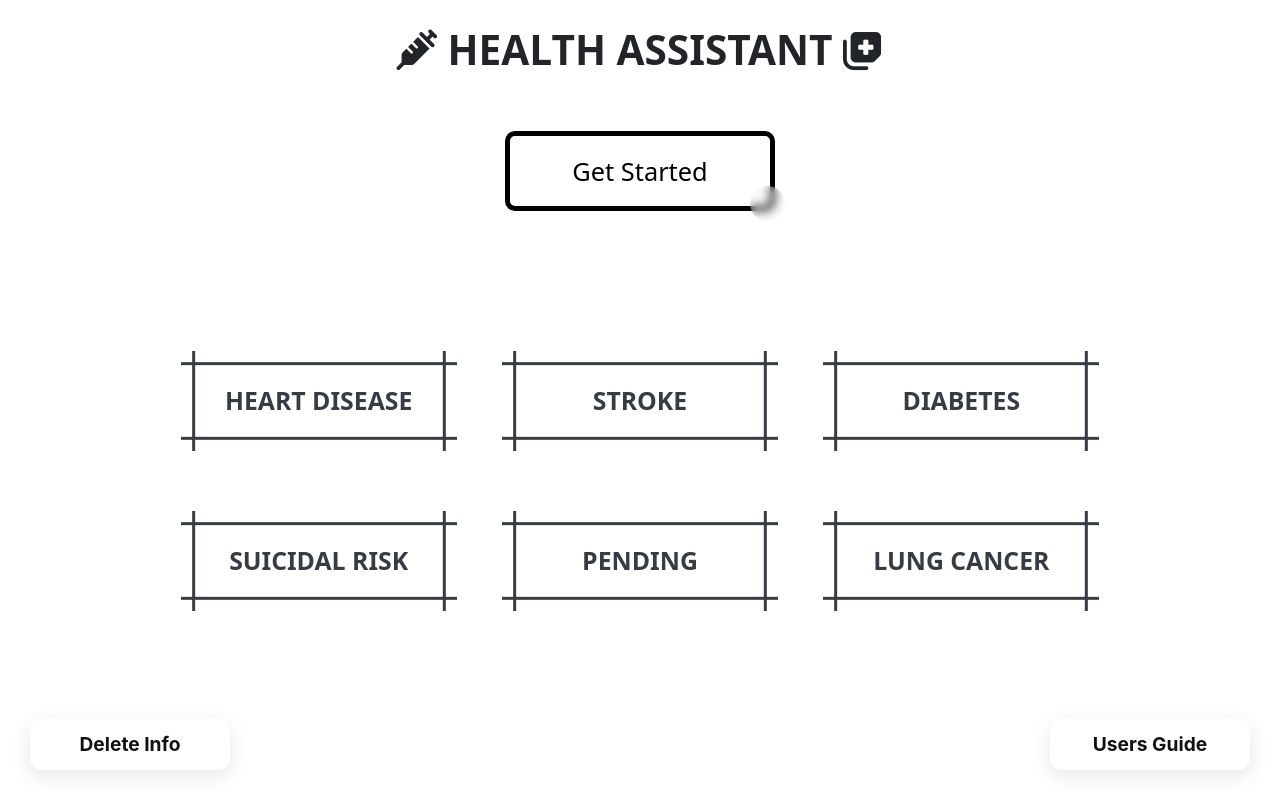
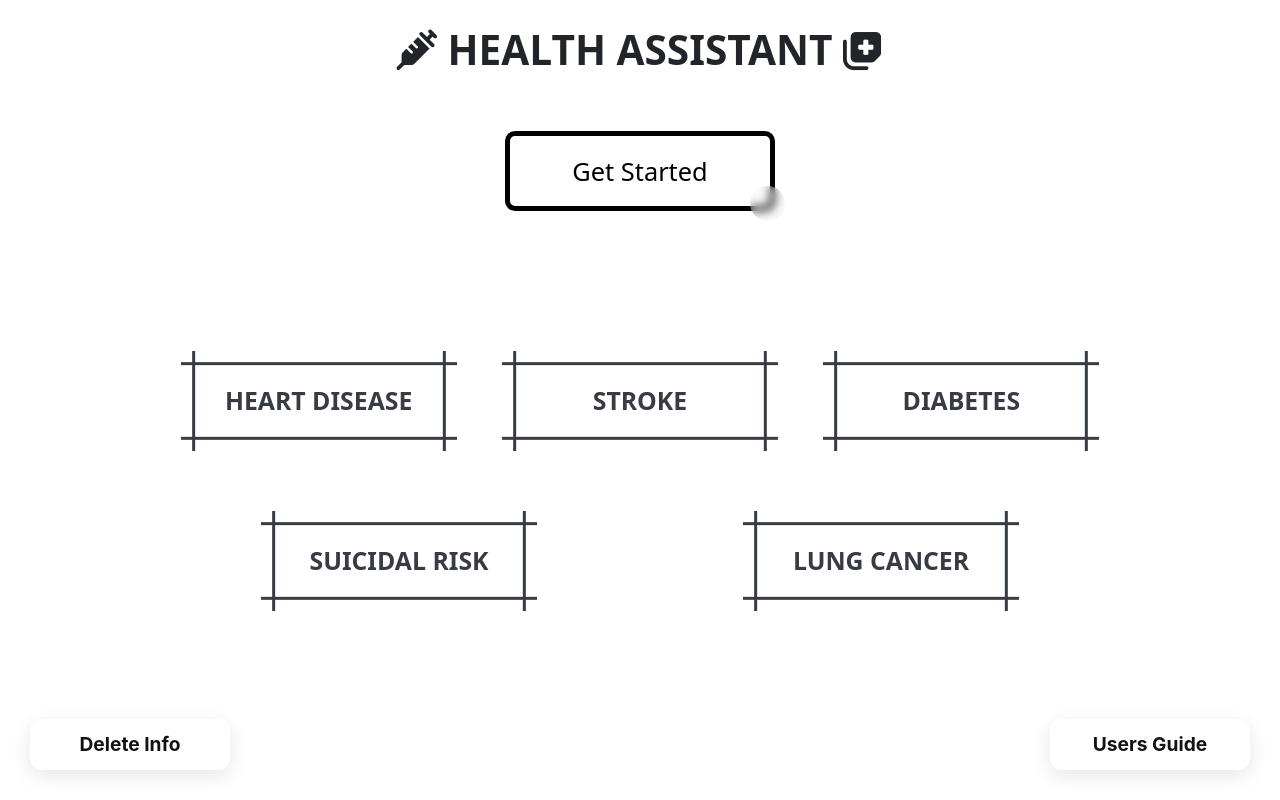
Before and after one commit to CandaceCheung/Health-Assistant, a website: page public/index.html in a window 1280 px wide. Drawn offline with nearby package versions, Linux system fonts and the light colour scheme; no server answers.

Commit message:
btn box UI update

```diff
--- a/public/index.html
+++ b/public/index.html
@@ -52,14 +52,11 @@
                 <button id="diabetes" role="button" class="test-button" data-bs-toggle="modal"
                     data-bs-target="#diabetes-modal">DIABETES</button>
             </div>
-            <div class="col-md-4 btn-box">
+            <div class="col-6 btn-box">
                 <button id="mentla-wellness" role="button" class="test-button" data-bs-toggle="modal"
                     data-bs-target="#suicide-modal">SUICIDAL RISK</button>
             </div>
-            <div class="col-md-4 btn-box">
-                <button id="pending1" role="button" class="test-button">PENDING</button>
-            </div>
-            <div class="col-md-4 btn-box">
+            <div class="col-6 btn-box">
                 <button id="liver-disease" role="button" class="test-button" data-bs-toggle="modal"
                     data-bs-target="#liver-modal">LUNG CANCER</button>
             </div>
```
